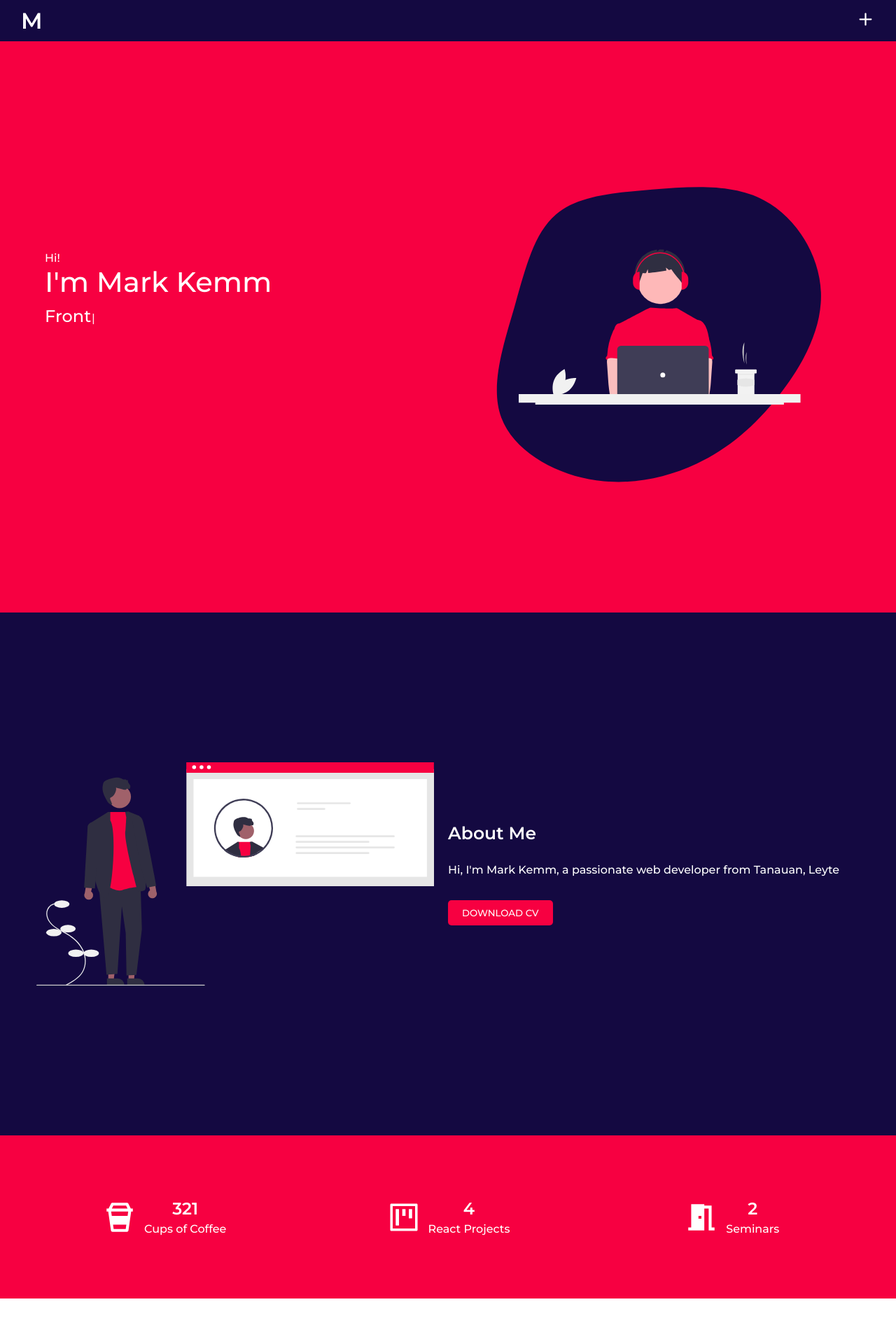
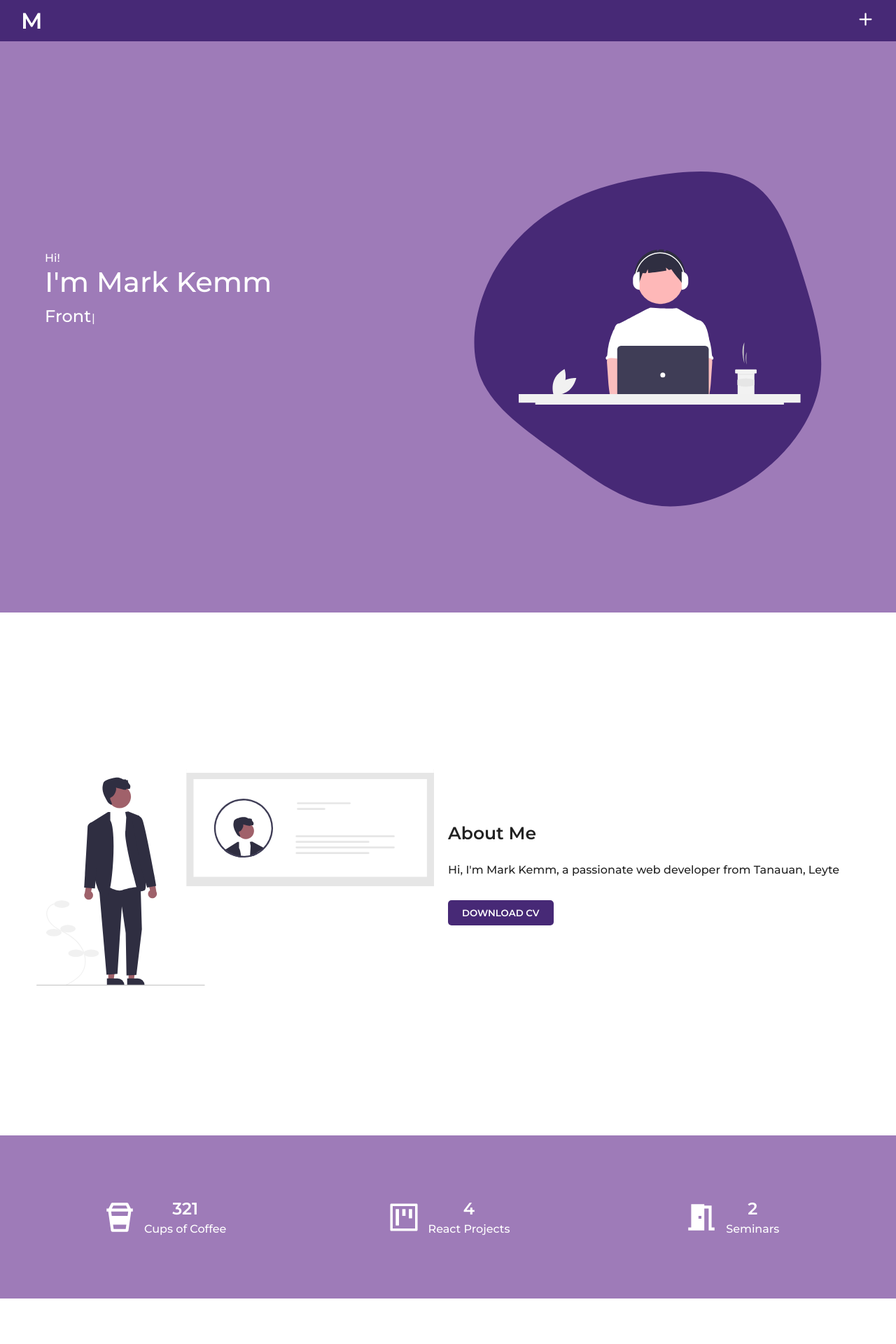
Before and after one commit to MKemmx/portfolio, a React (Vite) app: page / in a window 1280 px wide. Shown: the top 1920 px of the page at 70% size. Built offline with nearby package versions, Linux system fonts and the light colour scheme.

Commit message:
update color

```diff
--- a/src/Components/About/AboutCSS.css
+++ b/src/Components/About/AboutCSS.css
@@ -1,8 +1,8 @@
 .about {
   padding: 90px 0;
   width: 100%;
-  background-color: #140941;
-  color: #fff;
+  background-color: #fff;
+  color: #222;
 }
 
 .about-container {
@@ -35,10 +35,11 @@
 }
 
 .resume-btn {
-  background-color: #f70041;
+  background-color: #472976;
   outline: none;
   border: none;
   color: #fff;
+  font-weight: bold;
   text-transform: uppercase;
   padding: 10px 20px;
   margin-top: 30px;
--- a/src/Components/Banner/Banner.jsx
+++ b/src/Components/Banner/Banner.jsx
@@ -53,8 +53,8 @@ const Banner = () => {
         >
           <svg viewBox="0 0 200 200" xmlns="http://www.w3.org/2000/svg">
             <path
-              fill="#140941"
-              d="M56.8,-62.8C72.8,-54.3,84.3,-35.6,85,-17.1C85.7,1.3,75.6,19.5,63.9,34.3C52.3,49.1,39.2,60.4,23.3,67.9C7.3,75.4,-11.4,79.1,-30.1,75.5C-48.9,71.9,-67.6,60.8,-73.5,45.1C-79.4,29.4,-72.5,8.9,-67,-10C-61.6,-28.9,-57.5,-46.3,-46.5,-55.7C-35.6,-65.1,-17.8,-66.5,1.3,-68.1C20.4,-69.6,40.9,-71.3,56.8,-62.8Z"
+              fill="#472976"
+              d="M51.8,-70.6C64.5,-62.1,70.5,-43.4,76.2,-25C81.9,-6.5,87.4,11.8,84.2,29.1C80.9,46.3,69,62.4,53.5,73.7C38.1,84.9,19,91.2,2,88.4C-15.1,85.7,-30.1,73.9,-45.6,62.7C-61.1,51.5,-77,40.8,-83.5,25.9C-89.9,11,-86.9,-8.1,-79.2,-23.8C-71.4,-39.5,-58.9,-51.7,-44.9,-59.8C-30.9,-68,-15.5,-72.1,2,-74.9C19.5,-77.7,39.1,-79.2,51.8,-70.6Z"
               transform="translate(100 100)"
             />
           </svg>
--- a/src/Components/Banner/BannerCSS.css
+++ b/src/Components/Banner/BannerCSS.css
@@ -1,7 +1,7 @@
 .banner {
   padding: 120px 0;
   width: 100%;
-  background-color: #f70041;
+  background-color: #9e7bb8;
   z-index: -2;
   pointer-events: none;
   overflow: hidden;
@@ -12,12 +12,12 @@
   margin-inline: auto;
   display: grid;
   grid-template-columns: 1fr 1fr;
-  color: #fff;
 }
 
 .banner-left {
   width: 100%;
   padding: 180px 0;
+  color: #fff;
 }
 
 .name {
--- a/src/Components/Contact/ContactCSS.css
+++ b/src/Components/Contact/ContactCSS.css
@@ -1,7 +1,7 @@
 .contact {
   padding: 50px 0;
   width: 100%;
-  background-color: #140941;
+  background-color: #472976;
 }
 
 .contact-container {
--- a/src/Components/Divider/DividerCSS.css
+++ b/src/Components/Divider/DividerCSS.css
@@ -1,7 +1,7 @@
 .divider {
   padding: 30px 0;
   width: 100%;
-  background-color: #f70041;
+  background-color: #9e7bb8;
 }
 
 .divider-container {
--- a/src/Components/Footer/FooterCSS.css
+++ b/src/Components/Footer/FooterCSS.css
@@ -1,6 +1,6 @@
 .footer {
   width: 100%;
-  background-color: #140941;
+  background-color: #472976;
 }
 
 .footer-container {
--- a/src/Components/Navbar/NavbarCSS.css
+++ b/src/Components/Navbar/NavbarCSS.css
@@ -1,5 +1,5 @@
 .header {
-  background: #140941;
+  background: #472976;
   width: 100%;
   position: sticky;
   top: 0;
@@ -15,7 +15,7 @@
 }
 
 .nav {
-  background-color: #f70041;
+  background-color: #472976;
   position: fixed;
   height: 100vh;
   width: 100%;
--- a/src/Components/Project/Project.jsx
+++ b/src/Components/Project/Project.jsx
@@ -2,7 +2,7 @@ import React from "react";
 import "./ProjectCSS.css";
 
 // React Icons
-import { AiFillGithub, AiFillEye } from "react-icons/ai";
+import { AiFillGithub, AiOutlineLink } from "react-icons/ai";
 
 // Open Tab Utility
 import { openInNewTab } from "../../utils/OpenTab";
@@ -78,7 +78,7 @@ const Project = () => {
                 className="github"
                 size={30}
               />
-              <AiFillEye
+              <AiOutlineLink
                 onClick={() => {
                   project.pageLink === ""
                     ? null
--- a/src/Components/Project/ProjectCSS.css
+++ b/src/Components/Project/ProjectCSS.css
@@ -26,7 +26,7 @@
   flex-direction: column;
   padding: 20px 0;
   border-radius: 20px;
-  background-color: #140941;
+  background-color: #472976;
   color: #fff;
 }
 
```
Also changed, not shown: src/svg/aboutme.svg, src/svg/coding.svg.
